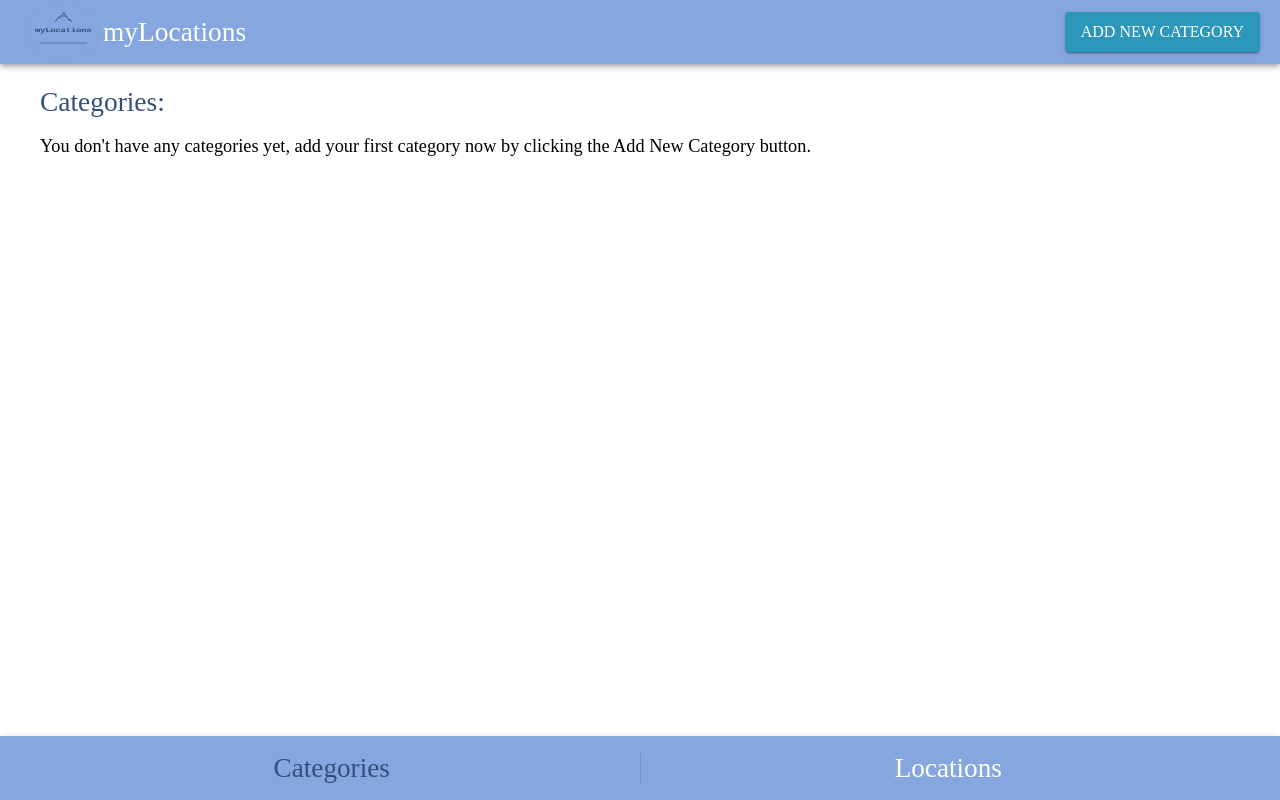
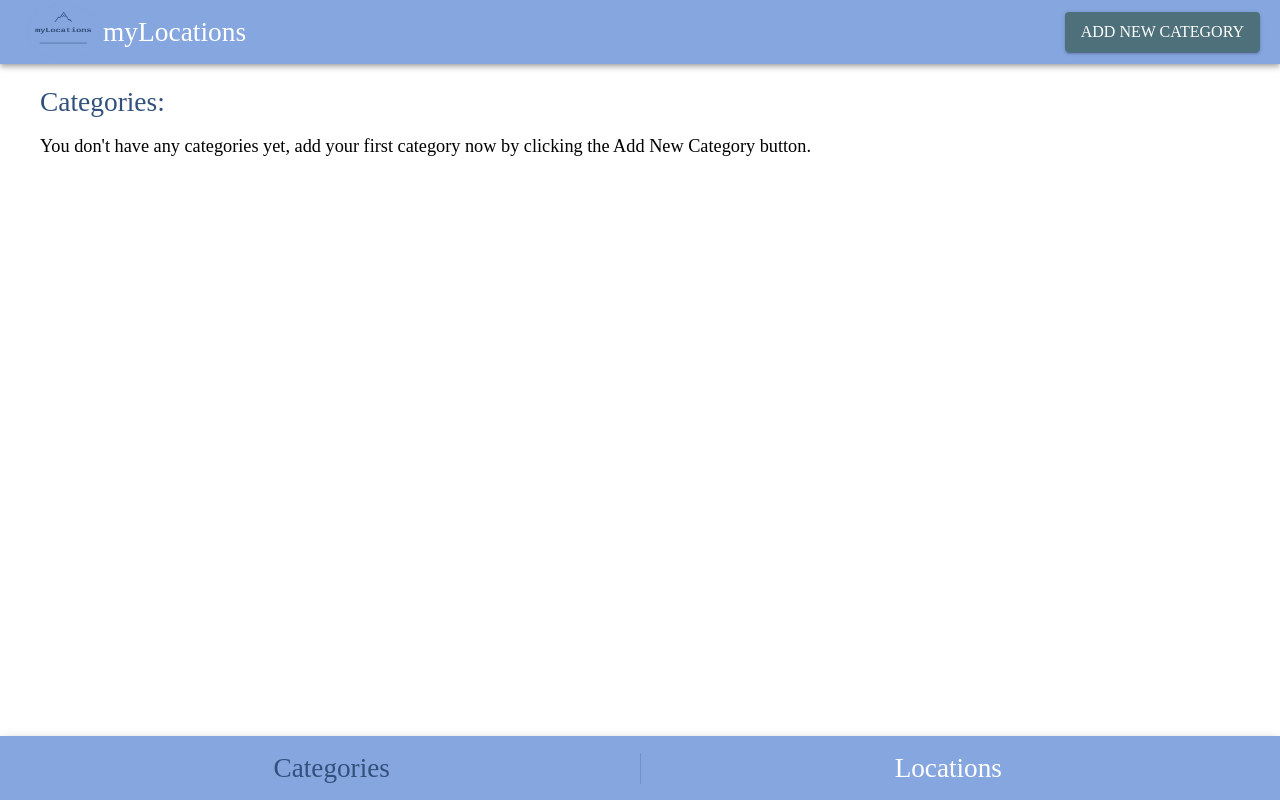
Before and after one commit to Noam6421/myLocations, a React (Create React App) app in the folder client/: page / in a window 1280 px wide. Built offline with nearby package versions, Linux system fonts and the light colour scheme.

Commit message:
color change

```diff
--- a/client/src/styles/theme.ts
+++ b/client/src/styles/theme.ts
@@ -6,7 +6,7 @@ const theme = createMuiTheme({
     palette: {
         primary: {
             light: 'rgb(134,166,223)',
-            main: 'rgb(44, 151, 185)',
+            main: 'rgb(78, 112, 122)',
             dark: 'rgb(51,80,124)',
             contrastText: '#fff',
         },
```
